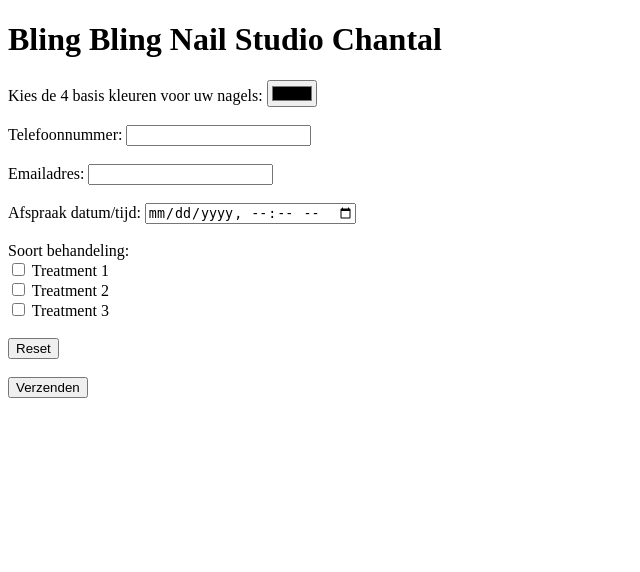
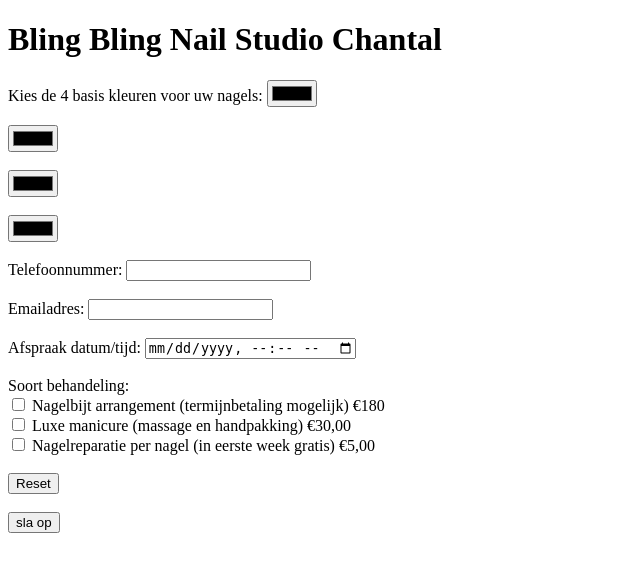
Before and after one commit to stmmarvin/crud-php-pdo-opdracht01-335387, a PHP site: page /app/views/nails/index.php in a window 1280 px wide. Shown: the top 572 px of the page, without its empty margins (0-640 px from the left). Run offline with PHP 8.4, Linux system fonts and the light colour scheme; some libraries are stand-ins or nearby versions.

Commit message:
tabel aan het fixen

```diff
--- a/app/config/config.php
+++ b/app/config/config.php
@@ -3,7 +3,7 @@
  * De database verbindinsgegevens
  */
 define('DB_HOST', 'localhost');
-define('DB_NAME',  'Nailstudio');
+define('DB_NAME',  'nailstudio');
 define('DB_USER',  'root');
 define('DB_PASS',  '');
 
--- a/app/models/Afspraak.php
+++ b/app/models/Afspraak.php
@@ -27,7 +27,7 @@ class Afspraak
                           ,Telefoonnummer
                           ,Emailadres
                           ,Afspraakdatum
-                          ,soortbehandeling
+                          ,Soort behandeling
                     FROM   Afspraak';
 
             /**
--- a/app/views/nails/index.php
+++ b/app/views/nails/index.php
@@ -10,7 +10,10 @@
 
 <form action="process_form.php" method="post">
     <label for="nail_colors">Kies de 4 basis kleuren voor uw nagels:</label>
-    <input type="color" id="nail_colors" name="nail_colors[]" multiple required><br><br>
+    <input type="color" id="nail_colors1" name="nail_colors[]" multiple required><br><br>
+    <input type="color" id="nail_colors2" name="nail_colors[]" multiple required><br><br>
+    <input type="color" id="nail_colors3" name="nail_colors[]" multiple required><br><br>
+    <input type="color" id="nail_colors4" name="nail_colors[]" multiple required><br><br>
 
     <label for="phone_number">Telefoonnummer:</label>
     <input type="tel" id="phone_number" name="phone_number" required><br><br>
@@ -21,19 +24,19 @@
     <label for="appointment_datetime">Afspraak datum/tijd:</label>
     <input type="datetime-local" id="appointment_datetime" name="appointment_datetime" required><br><br>
 
-    <label for="treatment">Soort behandeling:</label><br>
-    <input type="checkbox" id="treatment1" name="treatment[]" value="Treatment 1">
-    <label for="treatment1">Treatment 1</label><br>
-    <input type="checkbox" id="treatment2" name="treatment[]" value="Treatment 2">
-    <label for="treatment2">Treatment 2</label><br>
-    <input type="checkbox" id="treatment3" name="treatment[]" value="Treatment 3">
-    <label for="treatment3">Treatment 3</label><br><br>
+    <label for="behandeling">Soort behandeling:</label><br>
+    <input type="checkbox" id="behandeling1" name="behandeling[]" value="behandeling 1">
+    <label for="behandeling1">Nagelbijt arrangement (termijnbetaling mogelijk) €180</label><br>
+    <input type="checkbox" id="behandeling2" name="behandeling[]" value="behandeling 2">
+    <label for="behandeling2">Luxe manicure (massage en handpakking) €30,00 </label><br>
+    <input type="checkbox" id="behandeling3" name="behandeling[]" value="behandeling 3">
+    <label for="behandeling3">Nagelreparatie per nagel (in eerste week gratis) €5,00 </label><br><br>
 
     <input type="reset" value="Reset"><br><br>
 
     <input type="hidden" name="form_submission_datetime" value="<?php echo date('Y-m-d H:i:s'); ?>">
 
-    <input type="submit" value="Verzenden">
+    <input type="submit" value="sla op">
 </form>
 </body>
 </html>
```
